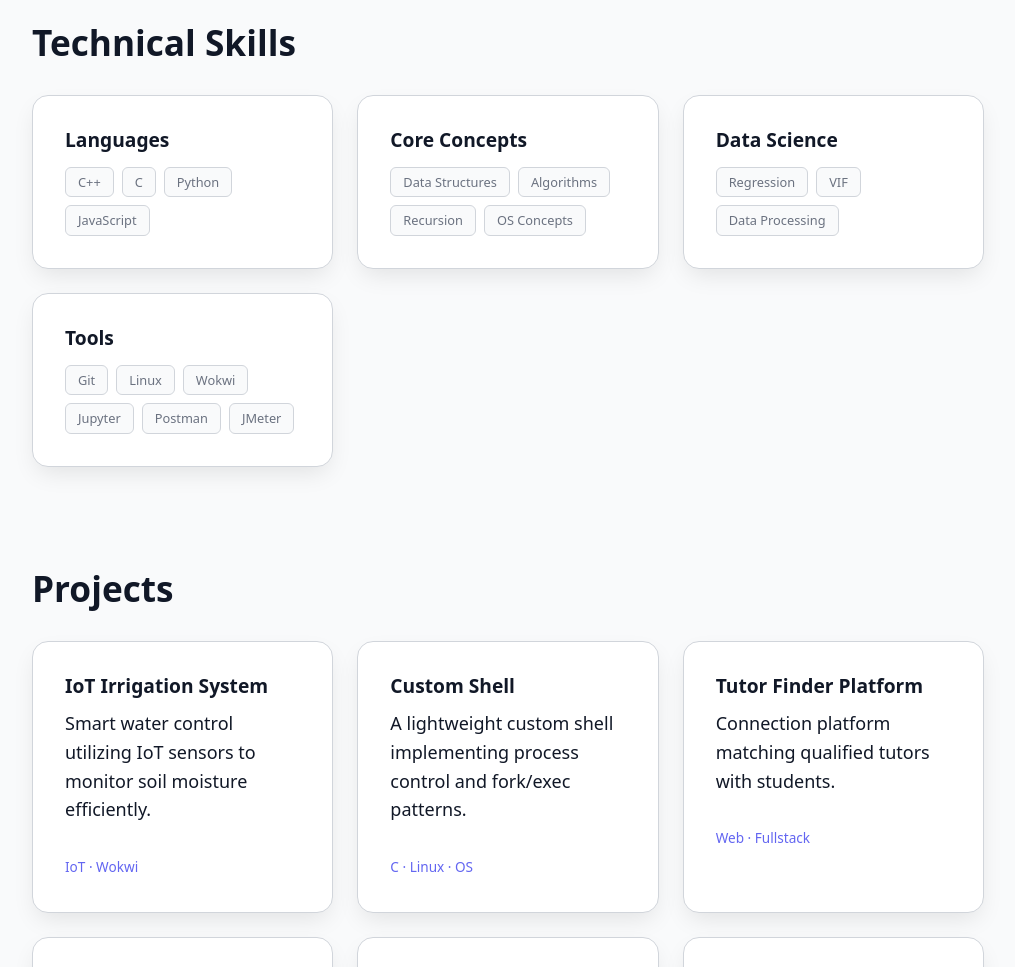
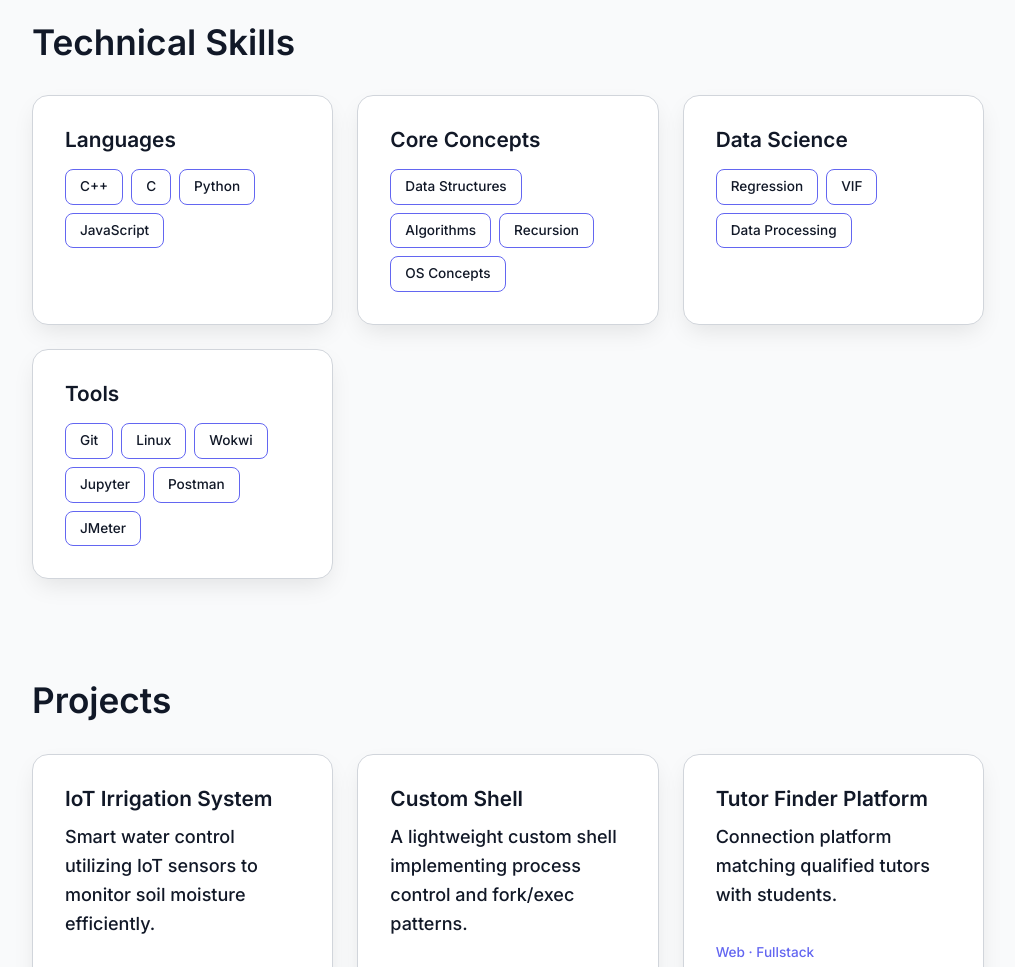
Before and after one commit to franketstein1/Web-dev-final-project, a plain HTML site: page index.html in a window 1280 px wide. Shown: the part 1020-1987 px from the top of the page, without its empty margins (132-1147 px from the left). Drawn offline with Linux system fonts and the light colour scheme.

Commit message:
Improve text visibility: add Inter font, brighten nav links, enhance skills card tags and headings

```diff
--- a/index.html
+++ b/index.html
@@ -4,6 +4,9 @@
     <meta charset="UTF-8">
     <meta name="viewport" content="width=device-width, initial-scale=1.0">
     <title>Aryan Ghimire | Portfolio</title>
+    <link rel="preconnect" href="https://fonts.googleapis.com">
+    <link rel="preconnect" href="https://fonts.gstatic.com" crossorigin>
+    <link href="https://fonts.googleapis.com/css2?family=Inter:wght@400;500;600;700&display=swap" rel="stylesheet">
     <link rel="stylesheet" href="style.css">
 </head>
 <body>
--- a/style.css
+++ b/style.css
@@ -59,7 +59,7 @@ html {
 }
 
 body {
-  font-family: system-ui, -apple-system, BlinkMacSystemFont, "Segoe UI", sans-serif;
+  font-family: 'Inter', system-ui, -apple-system, BlinkMacSystemFont, "Segoe UI", sans-serif;
   min-height: 100vh;
   background-color: var(--bg);
   color: var(--text);
@@ -160,8 +160,8 @@ nav {
 }
 
 .nav-links a {
-  color: var(--text-muted);
-  font-weight: 500;
+  color: var(--text);
+  font-weight: 600;
   font-size: 0.95rem;
 }
 
@@ -290,8 +290,10 @@ nav {
 }
 
 .card h3 {
-  font-size: 1.2rem;
+  font-size: 1.3rem;
   margin-bottom: 12px;
+  font-weight: 600;
+  color: var(--text);
 }
 
 .card small {
@@ -311,12 +313,13 @@ nav {
 
 .tags span {
   display: inline-block;
-  background: var(--bg);
-  border: 1px solid var(--border);
-  padding: 4px 12px;
-  border-radius: 6px;
-  font-size: 0.8rem;
-  color: var(--text-muted);
+  background: var(--surface);
+  border: 1px solid var(--accent);
+  padding: 6px 14px;
+  border-radius: 8px;
+  font-size: 0.85rem;
+  color: var(--text);
+  font-weight: 500;
 }
 
 .resume-card {
```
